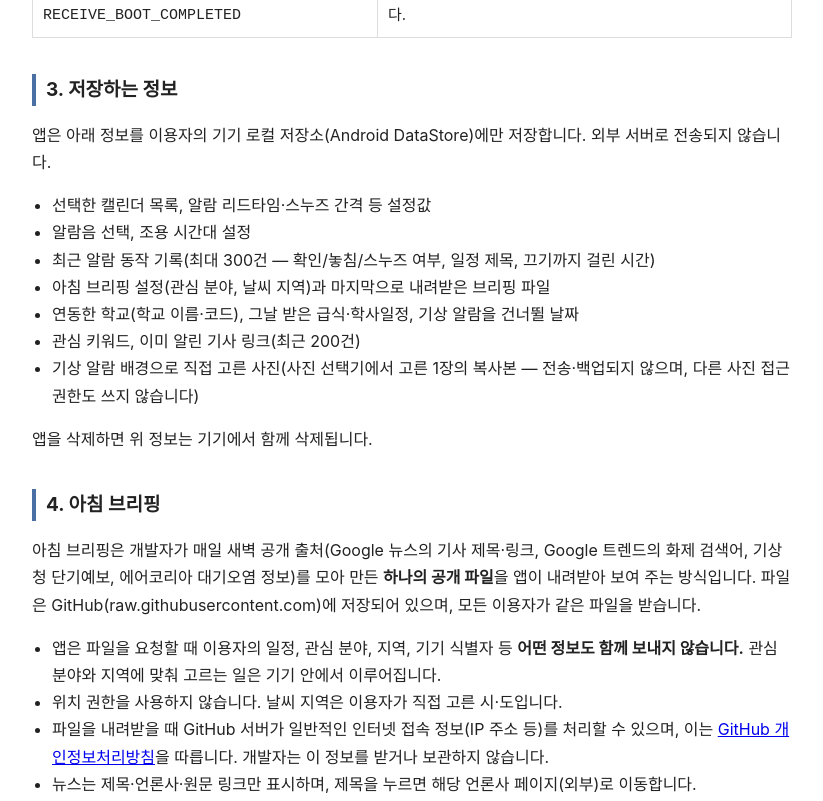
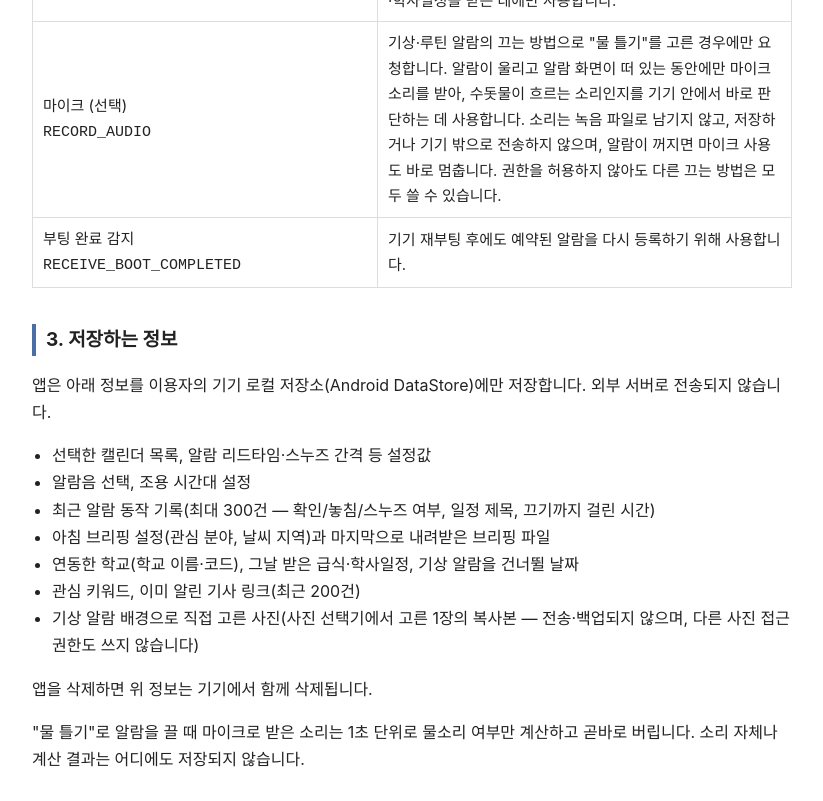
Before and after one commit to kimsicheol/gapjagi-privacy, a plain HTML site: page docs/index.html in a window 1280 px wide. Shown: the part 1110-1911 px from the top of the page, without its empty margins (228-1051 px from the left). Drawn offline with Linux system fonts and the light colour scheme.

Commit message:
개인정보처리방침: 물 틀기 미션의 마이크(RECORD_AUDIO) 사용 추가 (2026-11-21)

```diff
--- a/docs/index.html
+++ b/docs/index.html
@@ -19,7 +19,7 @@
 <body>
 
 <h1>갑자기 (Gapjagi) 개인정보처리방침</h1>
-<p class="updated">최종 수정일: 2026년 11월 1일 · 시행일: 2026년 11월 1일</p>
+<p class="updated">최종 수정일: 2026년 11월 21일 · 시행일: 2026년 11월 21일</p>
 
 <p>
 "갑자기"(패키지명: com.gapjagi.app, 이하 "앱")는 개발자(이하 "개발자")가 제공하는
@@ -32,6 +32,7 @@
   <li>앱이 다루는 모든 정보는 <strong>이용자의 기기 안에만 저장</strong>되며, 개발자를 포함한 어떠한 제3자에게도 전송·공유되지 않습니다.</li>
   <li>"아침 브리핑" 기능은 모든 이용자에게 똑같은 <strong>공개 정보 파일을 내려받기만</strong> 합니다. 이때 앱은 이용자의 일정·설정·관심 분야·지역 등 어떤 정보도 보내지 않습니다(아래 4항).</li>
   <li>이용자가 "학교 연동"을 켠 경우에만, 고른 학교의 급식·학사일정을 받기 위해 <strong>학교 코드와 날짜를 나이스(교육부 교육정보 개방 포털)에 직접</strong> 요청합니다. 개발자 서버를 거치지 않습니다(아래 4항).</li>
+  <li>마이크는 기상 알람 끄는 방법으로 "물 틀기"를 고른 경우에만, 알람 화면이 떠 있는 동안 수돗물 소리를 <strong>기기 안에서 판단하는 데에만</strong> 사용합니다. 소리를 녹음·저장·전송하지 않습니다(아래 3항).</li>
   <li>광고 SDK, 분석(애널리틱스) SDK를 사용하지 않습니다.</li>
 </ul>
 
@@ -61,6 +62,12 @@
     <td>아침 브리핑용 공개 정보 파일(뉴스 제목·화제 검색어·지역별 날씨·미세먼지)을 내려받고, 학교 연동을 켠 경우 나이스에서 급식·학사일정을 받는 데에만 사용합니다.</td>
   </tr>
   <tr>
+    <td>마이크 (선택)<br><code>RECORD_AUDIO</code></td>
+    <td>기상·루틴 알람의 끄는 방법으로 "물 틀기"를 고른 경우에만 요청합니다. 알람이 울리고 알람 화면이 떠 있는 동안에만 마이크 소리를 받아,
+      수돗물이 흐르는 소리인지를 기기 안에서 바로 판단하는 데 사용합니다. 소리는 녹음 파일로 남기지 않고, 저장하거나 기기 밖으로 전송하지 않으며,
+      알람이 꺼지면 마이크 사용도 바로 멈춥니다. 권한을 허용하지 않아도 다른 끄는 방법은 모두 쓸 수 있습니다.</td>
+  </tr>
+  <tr>
     <td>부팅 완료 감지<br><code>RECEIVE_BOOT_COMPLETED</code></td>
     <td>기기 재부팅 후에도 예약된 알람을 다시 등록하기 위해 사용합니다.</td>
   </tr>
@@ -78,6 +85,7 @@
   <li>기상 알람 배경으로 직접 고른 사진(사진 선택기에서 고른 1장의 복사본 — 전송·백업되지 않으며, 다른 사진 접근 권한도 쓰지 않습니다)</li>
 </ul>
 <p>앱을 삭제하면 위 정보는 기기에서 함께 삭제됩니다.</p>
+<p>"물 틀기"로 알람을 끌 때 마이크로 받은 소리는 1초 단위로 물소리 여부만 계산하고 곧바로 버립니다. 소리 자체나 계산 결과는 어디에도 저장되지 않습니다.</p>
 
 <h2>4. 아침 브리핑</h2>
 <p>
```
